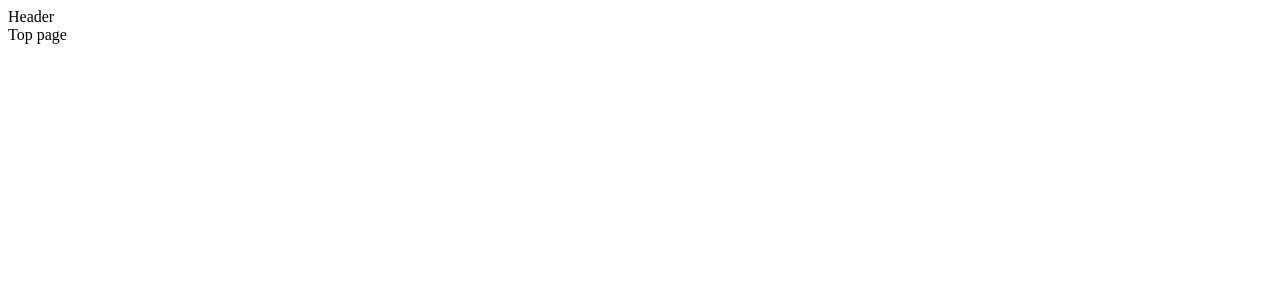
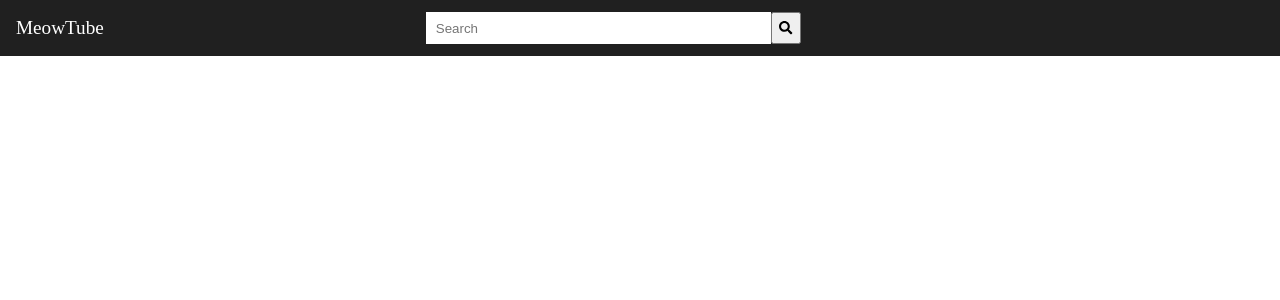
Before and after one commit to craymaru/react-youtube, a React (Create React App) app: page / in a window 1280 px wide. Shown: the top 300 px of the page. Built offline with nearby package versions, Linux system fonts and the light colour scheme.

Commit message:
added header title and form with css

```diff
--- a/src/component/Header/Header.js
+++ b/src/component/Header/Header.js
@@ -1,12 +1,24 @@
 import React from 'react'
+import { FontAwesomeIcon } from '@fortawesome/react-fontawesome'
+import { faSearch } from '@fortawesome/free-solid-svg-icons'
+import { Link } from 'react-router-dom'
+import Style from './Header.module.scss'
 
 const Header = () => {
   return (
-    <div>
-      <header>
-        Header
-      </header>
-    </div>
+    <header className={Style.header}>
+      <div className={Style.item}>
+        <Link to="/">MeowTube</Link>
+      </div>
+      <div className={Style.item}>
+        <form action="">
+          <input type="text" placeholder="Search"/>
+          <button type="submit">
+            <FontAwesomeIcon icon={faSearch}/>
+          </button>
+        </form>
+      </div>
+    </header>
   )
 }
 
--- /dev/null
+++ b/src/component/Header/Header.module.scss
@@ -0,0 +1,42 @@
+.header {
+  position: fixed;
+  left: 0;
+  top: 0;
+  display: flex;
+  width: 100%;
+  background-color: #202020;
+  a {
+    color: white;
+    font-size: 1.2rem;
+    line-height: 56px;
+    padding-left: 1rem;
+    text-decoration: none;
+  }
+  form {
+    width: 50%;
+    height: 32px;
+    display: flex;
+    margin: 12px 0;
+    input {
+      width: 80%;
+      text-indent: 0.5rem;
+      border: #121212;
+      background-color: white;
+      color: white;
+    button {
+      width: 20%;
+      background-color: #303030;
+      border-color: #303030;
+    }
+    }
+  }
+  .item {
+    &:first-child {
+      flex-grow: 1;
+    }
+    &:last-child {
+      flex-grow: 2;
+    }
+ }
+
+}
```
